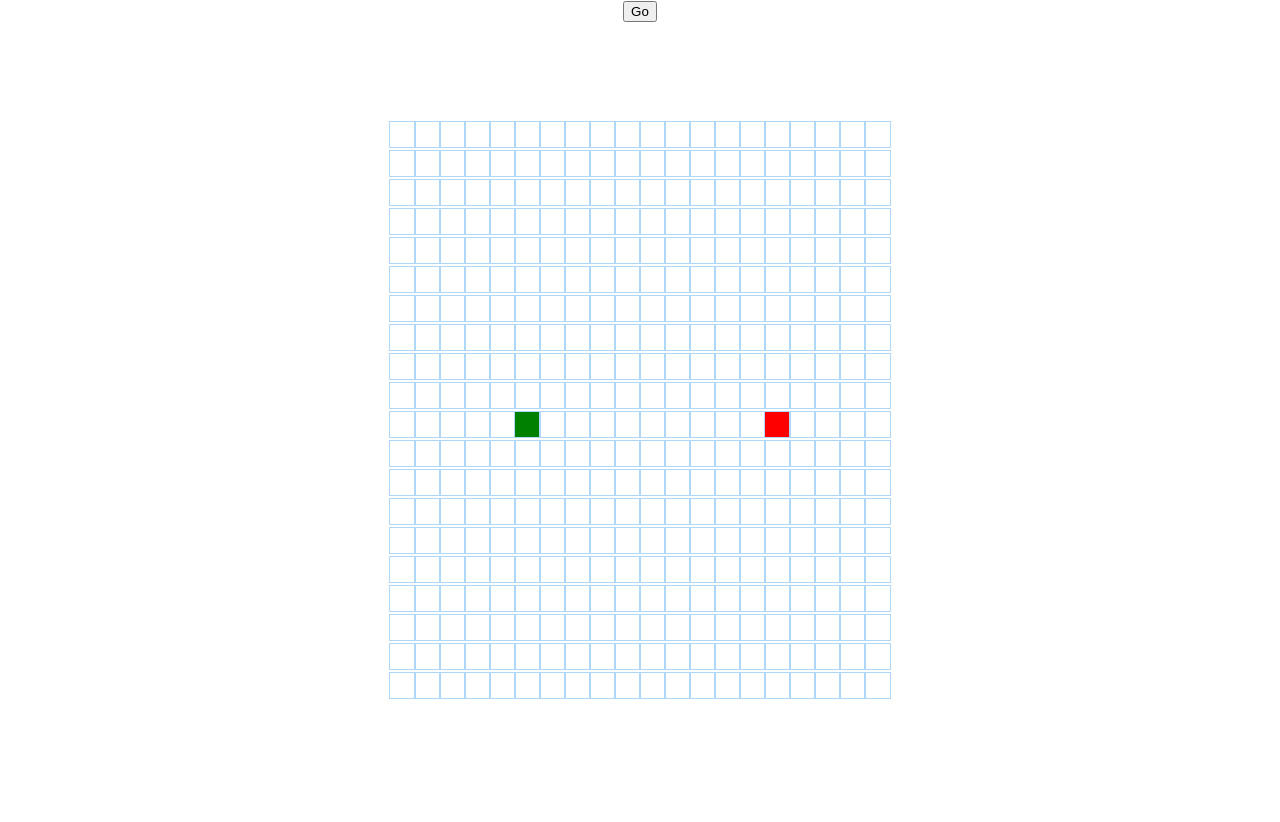
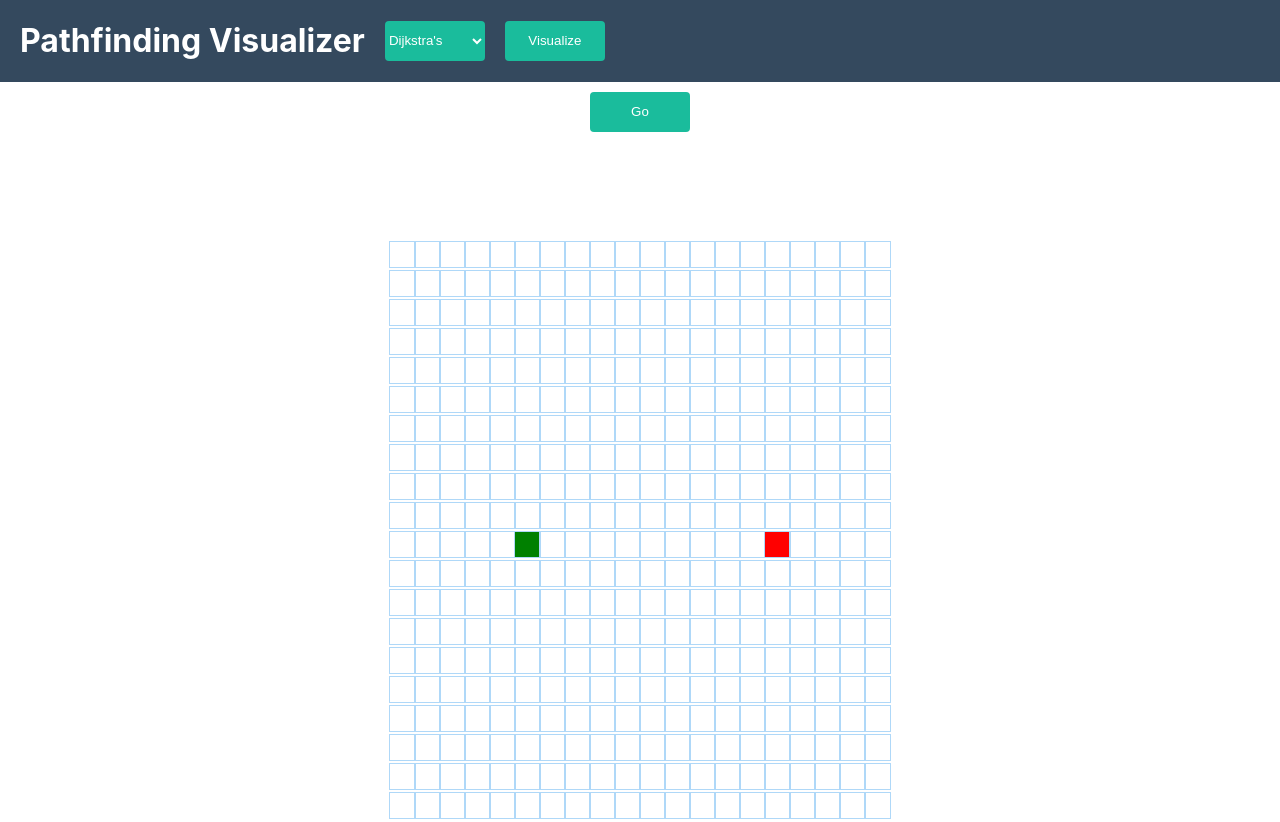
Before and after one commit to apitman91/pathfinding-visualizer, a React (Create React App) app: page / in a window 1280 px wide. Before the commit the page ends 800 px from the top, so only its background shows below. Built offline with nearby package versions, Linux system fonts and the light colour scheme.

Commit message:
Initial commit of ApplicationBar component

```diff
--- a/src/App.css
+++ b/src/App.css
@@ -1,38 +1,3 @@
 .App {
   text-align: center;
 }
-
-.App-logo {
-  height: 40vmin;
-  pointer-events: none;
-}
-
-@media (prefers-reduced-motion: no-preference) {
-  .App-logo {
-    animation: App-logo-spin infinite 20s linear;
-  }
-}
-
-.App-header {
-  background-color: #282c34;
-  min-height: 100vh;
-  display: flex;
-  flex-direction: column;
-  align-items: center;
-  justify-content: center;
-  font-size: calc(10px + 2vmin);
-  color: white;
-}
-
-.App-link {
-  color: #61dafb;
-}
-
-@keyframes App-logo-spin {
-  from {
-    transform: rotate(0deg);
-  }
-  to {
-    transform: rotate(360deg);
-  }
-}
--- a/src/App.tsx
+++ b/src/App.tsx
@@ -1,11 +1,18 @@
-import React from 'react';
 import './App.css';
+import Dijkstra from './classes/Dijkstra';
+import PathfindingAlgorithm from './classes/PathfindingAlgorithm';
 import PathfindingVisualizer from './components/PathFindingVisualizer';
+
+const pathfindingAlgorithms: Map<string, PathfindingAlgorithm> = new Map([
+  ["Dijkstra's", new Dijkstra()],
+]);
 
 function App() {
   return (
     <div className="App">
-      <PathfindingVisualizer></PathfindingVisualizer>
+      <PathfindingVisualizer
+        pathfindingAlgorithms={pathfindingAlgorithms}
+      ></PathfindingVisualizer>
     </div>
   );
 }
--- /dev/null
+++ b/src/components/ApplicationBar.css
@@ -0,0 +1,21 @@
+.app-bar {
+  background-color: #34495e;
+  display: flex;
+  align-items: center;
+}
+
+h1 {
+  margin-left: 20px;
+  margin-right: 10px;
+  color: white;
+}
+
+button {
+  height: 40px;
+  width: 100px;
+  border-radius: 4px;
+  border: none;
+  margin: 10px;
+  background-color: #1abc9c;
+  color: white;
+}
--- /dev/null
+++ b/src/components/ApplicationBar.tsx
@@ -0,0 +1,23 @@
+import React from 'react';
+import './ApplicationBar.css';
+import Dropdown from './Dropdown';
+
+interface ApplicationBarProps {
+  algorithms: string[];
+  onAlgorithmSelected: (event: React.ChangeEvent<HTMLSelectElement>) => void;
+  onVisualize: () => void;
+}
+
+export default function ApplicationBar(props: ApplicationBarProps) {
+  const { algorithms, onAlgorithmSelected, onVisualize } = props;
+  return (
+    <div className="app-bar">
+      <h1>Pathfinding Visualizer</h1>
+      <Dropdown
+        options={algorithms}
+        onSelection={onAlgorithmSelected}
+      ></Dropdown>
+      <button onClick={onVisualize}>Visualize</button>
+    </div>
+  );
+}
--- /dev/null
+++ b/src/components/Dropdown.css
@@ -0,0 +1,13 @@
+.dropdown-wrapper {
+
+}
+
+select {
+  height: 40px;
+  width: 100px;
+  border-radius: 4px;
+  border: none;
+  margin: 10px;
+  background-color: #1abc9c;
+  color: white;
+}
--- /dev/null
+++ b/src/components/Dropdown.tsx
@@ -0,0 +1,21 @@
+import './Dropdown.css';
+
+interface DropdownProps {
+  options: string[];
+  onSelection?: (event: React.ChangeEvent<HTMLSelectElement>) => void;
+}
+
+export default function Dropdown(props: DropdownProps) {
+  const { options, onSelection } = props;
+  return (
+    <div className="dropdown-wrapper">
+      <select onChange={onSelection}>
+        {options.map((option, index) => (
+          <option key={index} value={option}>
+            {option}
+          </option>
+        ))}
+      </select>
+    </div>
+  );
+}
--- a/src/components/Grid.tsx
+++ b/src/components/Grid.tsx
@@ -136,7 +136,7 @@ export default class Grid extends Component<GridProps, GridState> {
       newGrid.push(newRow);
     }
 
-    console.log(newGrid);
+    //console.log(newGrid);
 
     const startNode: Node = newGrid[START_NODE_ROW][START_NODE_COL];
     const endNode: Node = newGrid[END_NODE_ROW][END_NODE_COL];
@@ -160,7 +160,7 @@ export default class Grid extends Component<GridProps, GridState> {
 
   animatePathfinding(visitedNodes: Node[], shortestPath: Node[]) {
     for (let i = 0; i <= visitedNodes.length; i++) {
-      console.log(i, visitedNodes.length);
+      //console.log(i, visitedNodes.length);
       if (i === visitedNodes.length) {
         setTimeout(() => {
           this.animateShortestPath(shortestPath);
--- a/src/components/PathFindingVisualizer.tsx
+++ b/src/components/PathFindingVisualizer.tsx
@@ -1,19 +1,58 @@
-import { Component } from 'react';
+import React, { Component } from 'react';
+import Dijkstra from '../classes/Dijkstra';
 import PathfindingAlgorithm from '../classes/PathfindingAlgorithm';
+import ApplicationBar from './ApplicationBar';
 import Grid from './Grid';
 
 interface PathfindingVisualizerProps {
   algorithms?: PathfindingAlgorithm[];
+  pathfindingAlgorithms: Map<string, PathfindingAlgorithm>;
 }
 
-export default class PathfindingVisualizer extends Component<PathfindingVisualizerProps> {
+interface PathfindingVisualizerState {
+  selectedAlgorithm: PathfindingAlgorithm;
+}
+
+export default class PathfindingVisualizer extends Component<
+  PathfindingVisualizerProps,
+  PathfindingVisualizerState
+> {
   constructor(props: PathfindingVisualizerProps) {
     super(props);
+    const a = props.pathfindingAlgorithms.entries().next().value;
+    console.log(a);
+    this.state = {
+      selectedAlgorithm: new Dijkstra(),
+    };
   }
 
+  handleAlgorithmSelected = (event: React.ChangeEvent<HTMLSelectElement>) => {
+    const algorithmName = event.target.value;
+    const { pathfindingAlgorithms } = this.props;
+    const selectedAlgorithm = pathfindingAlgorithms.get(algorithmName)!;
+    this.setState({
+      selectedAlgorithm: selectedAlgorithm,
+    });
+  };
+
+  handleVisualizeClicked = () => {
+    const { selectedAlgorithm } = this.state;
+    console.log(selectedAlgorithm);
+  };
+
   render() {
+    const { pathfindingAlgorithms } = this.props;
+    const algorithmOptions = [];
+    for (let algorithm of Array.from(pathfindingAlgorithms.keys())) {
+      algorithmOptions.push(algorithm);
+    }
     return (
       <div className="PathfindingVisualizer">
+        <ApplicationBar
+          algorithms={algorithmOptions}
+          onAlgorithmSelected={this.handleAlgorithmSelected}
+          onVisualize={this.handleVisualizeClicked}
+        ></ApplicationBar>
         <Grid numRows={20} numCols={20}></Grid>
       </div>
     );
```
Also changed, not shown: src/logo.svg (deleted).
